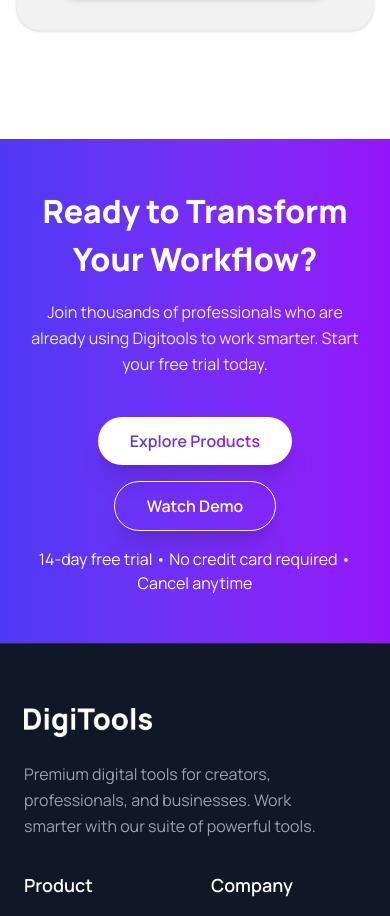
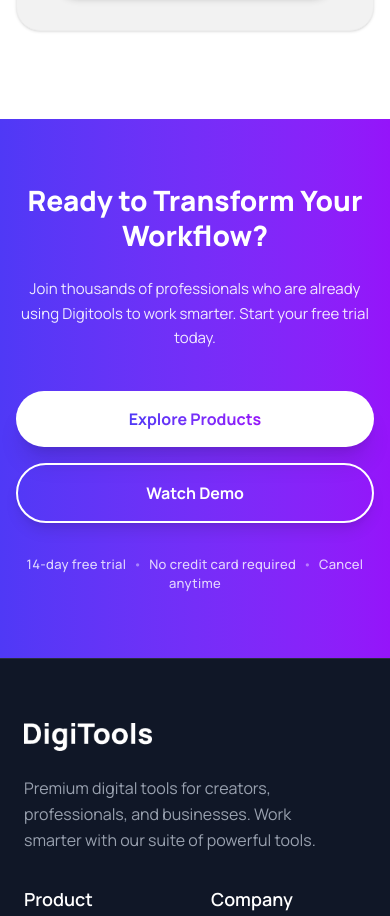
Before and after one commit to shompadmbd-sketch/B13-A6-DigitalTools-Platform, a React (Vite) app: page / in a window 390 px wide. Shown: the part 8032-8948 px from the top of the page. Built offline with nearby package versions, Linux system fonts and the light colour scheme.

Commit message:
Adjust workflow layout mobile and tablet

```diff
--- a/src/component/Workflow.jsx
+++ b/src/component/Workflow.jsx
@@ -2,42 +2,43 @@
 
 const Workflow = () => {
     return (
-
-           <div className="w-full bg-gradient-to-r from-[#4F39F6] to-[#9514FA] py-12 md:py-20 mt-15">
-  <div className="container mx-auto text-center px-6 md:px-12 lg:px-20 ">
-    <div>
-      <h2 className="text-[#FFFFFF] text-[32px] md:text-[40px] font-extrabold mb-4">
+        <section className="w-full bg-gradient-to-r from-[#4F39F6] to-[#9514FA] py-16 md:py-24 lg:py-32 mt-10 md:mt-20">
+            <div className="container mx-auto text-center px-4 sm:px-6 md:px-12 lg:px-20">
+                {/* Text Content */}
+                <div className="max-w-4xl mx-auto">
+                    <h2 className="text-white text-[28px] sm:text-[36px] md:text-[48px] font-extrabold mb-6 leading-tight">
                         Ready to Transform Your Workflow?
                     </h2>
-      <p className="text-[#FFFFFF] text-[16px] font-normal opacity-90 leading-relaxed">
-        Join thousands of professionals who are already using Digitools to work smarter. <br className="hidden md:block"/>
-        Start your free trial today.
+                    <p className="text-white text-[15px] sm:text-[16px] md:text-[18px] font-normal opacity-90 leading-relaxed max-w-2xl mx-auto">
+                        Join thousands of professionals who are already using Digitools to work smarter.
+                        <br className="hidden md:block"/> Start your free trial today.
                     </p>
                 </div>
 
-    {/* justify-center ক্লাসটি বাটনগুলোকে মাঝখানে নিয়ে আসবে */}
-    <div className="flex flex-wrap justify-center gap-4 pt-10">
+                {/* Buttons Container */}
+                {/* Mobile-e button gulo stacked thakbe, sm screen theke pashapashi hobe */}
+                <div className="flex flex-col sm:flex-row justify-center items-center gap-4 pt-10 md:pt-12">
 
-      <button className="bg-white hover:scale-105 transition-all px-8 py-3 rounded-full font-semibold  shadow-xl flex items-center gap-3 group text-[16px] cursor-pointer">
+                    <button className="w-full sm:w-auto bg-white hover:scale-105 active:scale-95 transition-all px-10 py-4 rounded-full font-bold shadow-xl text-[16px] cursor-pointer">
                         <span className="bg-gradient-to-r from-[#4F39F6] to-[#9514FA] bg-clip-text text-transparent">
                             Explore Products
                         </span>
                     </button>
 
-      <button className=" hover:scale-105 transition-all px-8 py-3 rounded-full font-semibold text-[16px] shadow-xl flex items-center gap-3 group border border-[#FFFFFF] cursor-pointer">
-        <span className="text-[#FFFFFF] ">
+                    <button className="w-full sm:w-auto hover:bg-white/10 hover:scale-105 active:scale-95 transition-all px-10 py-4 rounded-full font-bold text-[16px] shadow-lg border-2 border-white cursor-pointer text-white">
                         Watch Demo
-        </span>
                     </button>
 
                 </div>
-    <div>
-      <p className="mt-4  text-[#FFFFFF] text-[16px] font-normal ">14-day free trial • No credit card required • Cancel anytime</p>
+
+                {/* Footer Info */}
+                <div className="mt-8 md:mt-10">
+                    <p className="text-white/80 text-[13px] sm:text-[14px] md:text-[16px] font-medium tracking-wide">
+                        14-day free trial <span className="mx-1 opacity-50">•</span> No credit card required <span className="mx-1 opacity-50">•</span> Cancel anytime
+                    </p>
                 </div>
             </div>
-</div>
-
-
+        </section>
     );
 };
 
```
Lines whose indentation alone changed are shown as unchanged.
